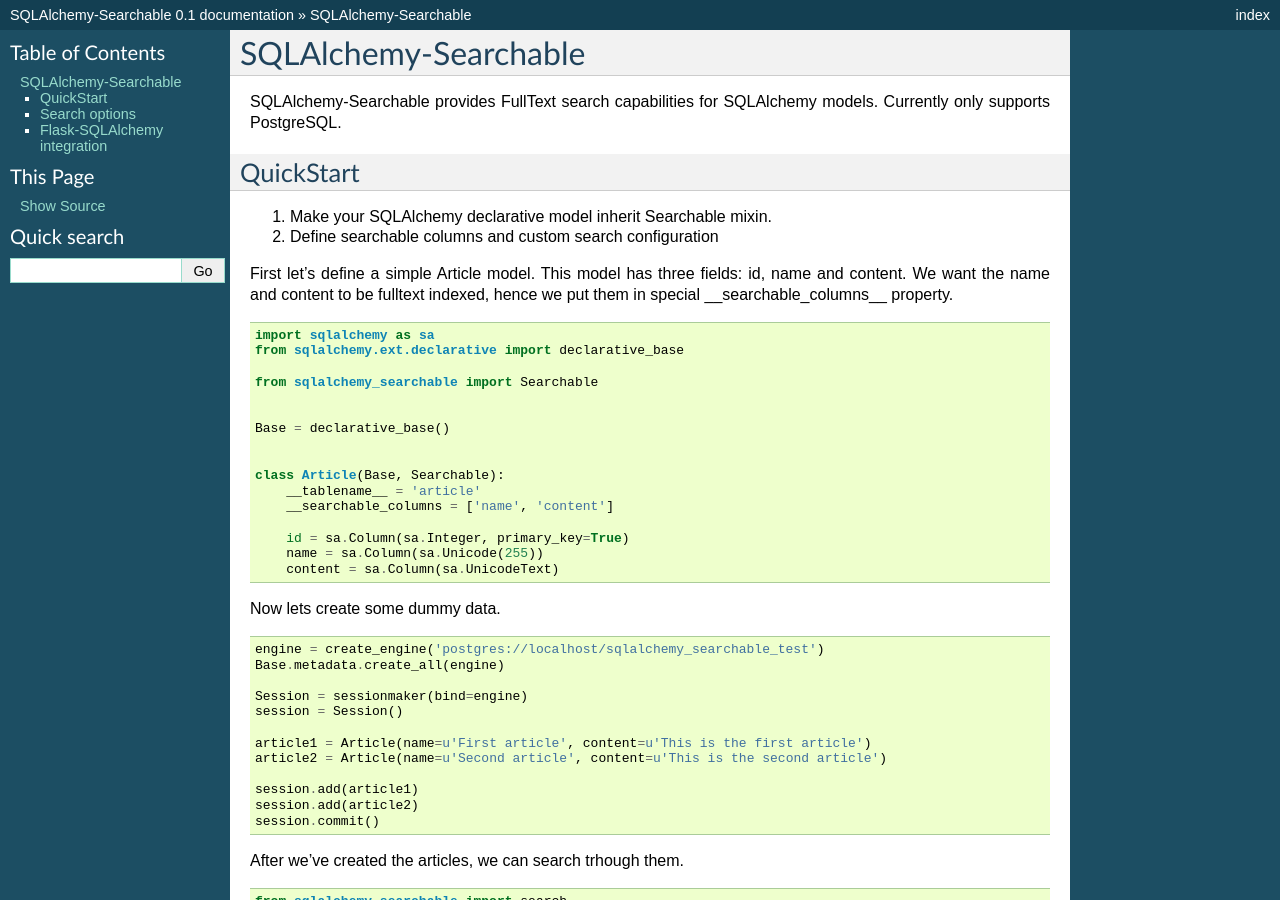
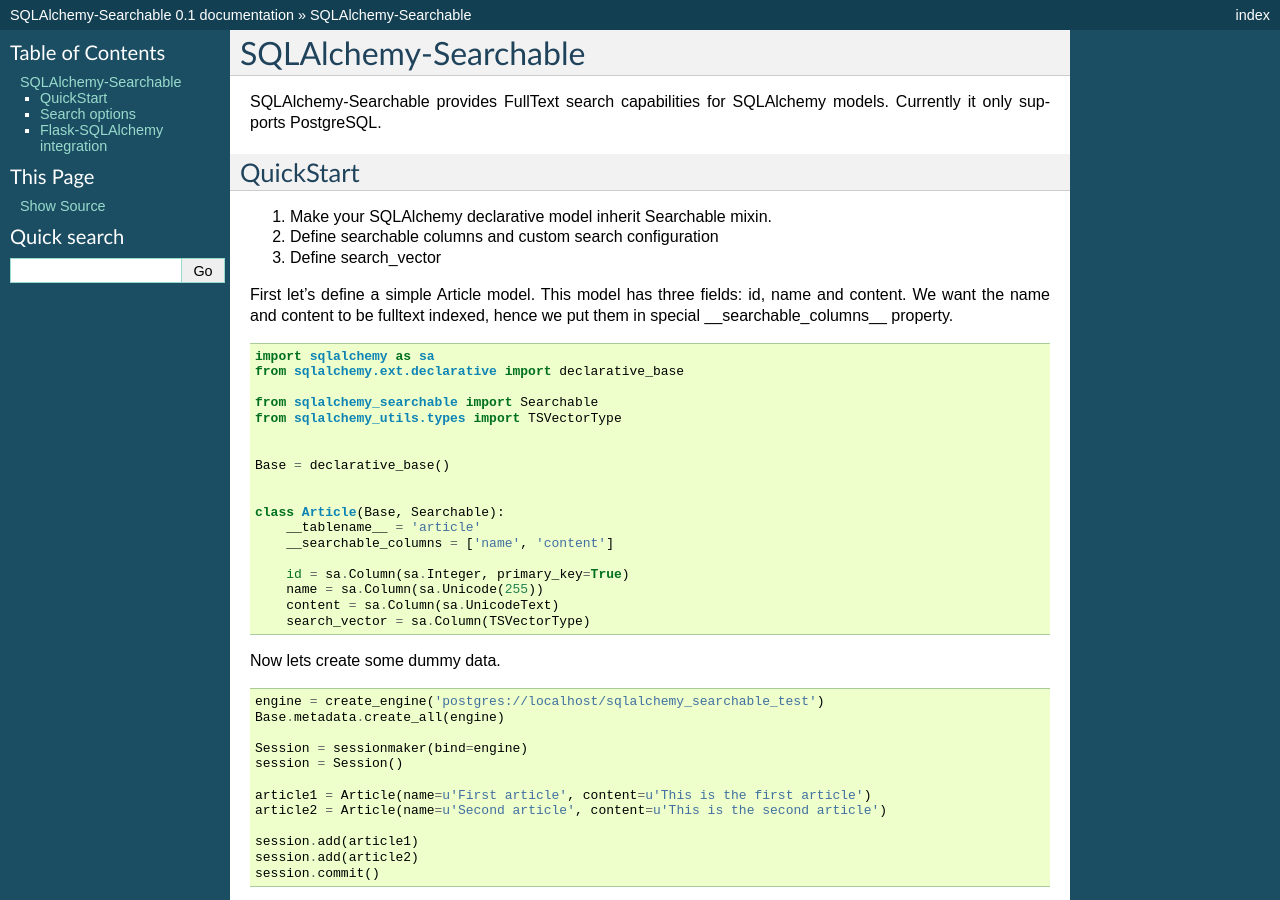
Before and after one commit to falcony-io/sqlalchemy-searchable, a Sphinx documentation site: the page built from docs/index.rst, in a window 1280 px wide and 900 px high. Built offline with Sphinx 7.4.7, drawn with Linux system fonts in a browser that asks for light colours; some of the changed text lies outside the part shown.

Commit message:
Updated docs

```diff
--- a/CHANGES.rst
+++ b/CHANGES.rst
@@ -17,7 +17,7 @@
 - Search vectors must be added manually to each class
 
 
-0.1.7 (2013-07-30)
+0.1.8 (2013-07-30)
 ^^^^^^^^^^^^^^^^^^
 
 - Fixed safe_search_terms single quote handling
--- a/docs/index.rst
+++ b/docs/index.rst
@@ -2,7 +2,7 @@
 =====================
 
 
-SQLAlchemy-Searchable provides FullText search capabilities for SQLAlchemy models. Currently only supports PostgreSQL.
+SQLAlchemy-Searchable provides FullText search capabilities for SQLAlchemy models. Currently it only supports PostgreSQL.
 
 
 QuickStart
@@ -10,6 +10,7 @@
 
 1. Make your SQLAlchemy declarative model inherit Searchable mixin.
 2. Define searchable columns and custom search configuration
+3. Define search_vector
 
 
 First let's define a simple Article model. This model has three fields: id, name and content.
@@ -20,6 +21,7 @@
     from sqlalchemy.ext.declarative import declarative_base
 
     from sqlalchemy_searchable import Searchable
+    from sqlalchemy_utils.types import TSVectorType
 
 
     Base = declarative_base()
@@ -32,6 +34,7 @@
         id = sa.Column(sa.Integer, primary_key=True)
         name = sa.Column(sa.Unicode(255))
         content = sa.Column(sa.UnicodeText)
+        search_vector = sa.Column(TSVectorType)
 
 
 Now lets create some dummy data.
@@ -106,6 +109,7 @@
 
     from flask.ext.sqlalchemy import SQLAlchemy, BaseQuery
     from sqlalchemy_searchable import SearchQueryMixin
+    from sqlalchemy_utils.types import TSVectorType
 
 
     db = SQLAlchemy()
@@ -123,6 +127,7 @@
         id = sa.Column(sa.Integer, primary_key=True)
         name = sa.Column(sa.Unicode(255))
         content = sa.Column(sa.UnicodeText)
+        search_vector = sa.Column(TSVectorType)
 
 
 Now this is where the fun begins! SearchQueryMixin provides search method for ArticleQuery. You can chain calls just like when using query filter calls.
```
